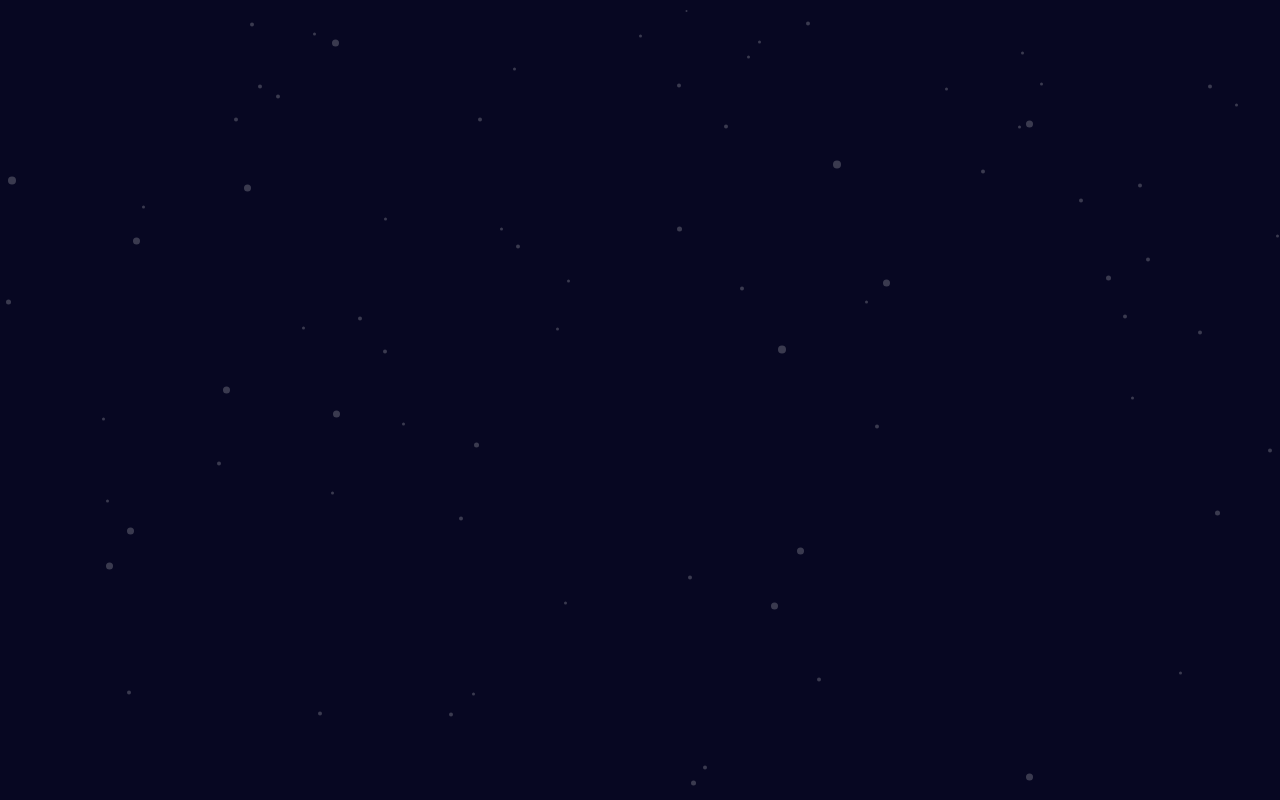
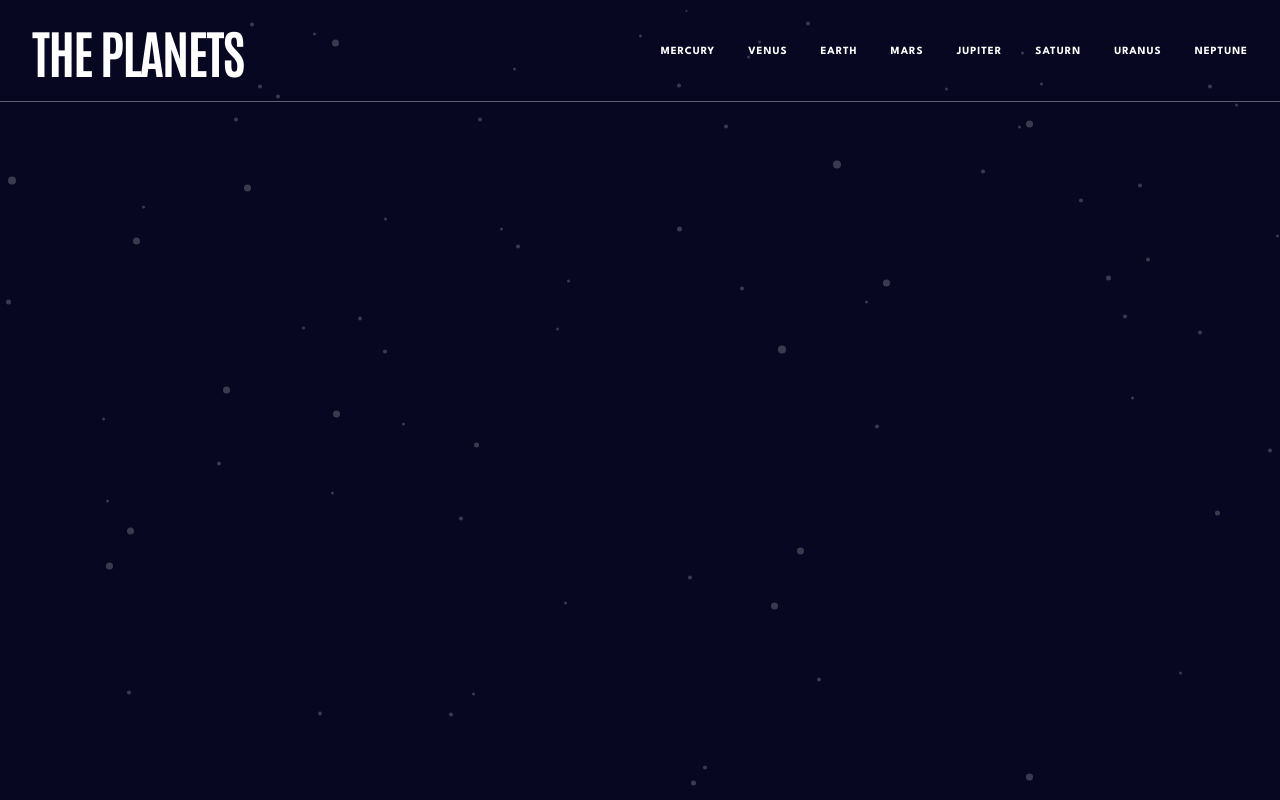
Before and after one commit to Mokalbari/planets-facts, a React (Vite) app: page / in a window 1280 px wide. Built offline with nearby package versions, Linux system fonts and the light colour scheme.

Commit message:
add navbar component

```diff
--- /dev/null
+++ b/src/components/Navbar.tsx
@@ -0,0 +1,37 @@
+import '../styles/Navbar.modules.css'
+
+const Navbar: React.FC = () => (
+  <header className="header flex-row">
+    <h2>The planets</h2>
+    <nav>
+      <menu className="header__menu flex-row">
+        <li>
+          <h4>Mercury</h4>
+        </li>
+        <li>
+          <h4>Venus</h4>
+        </li>
+        <li>
+          <h4>Earth</h4>
+        </li>
+        <li>
+          <h4>Mars</h4>
+        </li>
+        <li>
+          <h4>Jupiter</h4>
+        </li>
+        <li>
+          <h4>Saturn</h4>
+        </li>
+        <li>
+          <h4>Uranus</h4>
+        </li>
+        <li>
+          <h4>Neptune</h4>
+        </li>
+      </menu>
+    </nav>
+  </header>
+)
+
+export default Navbar
--- a/src/pages/App.tsx
+++ b/src/pages/App.tsx
@@ -1,5 +1,11 @@
-function App() {
-  return <></>
+import Navbar from '../components/Navbar'
+
+const App: React.FC = () => {
+  return (
+    <>
+      <Navbar />
+    </>
+  )
 }
 
 export default App
--- /dev/null
+++ b/src/styles/Navbar.modules.css
@@ -0,0 +1,14 @@
+.header {
+  align-items: center;
+  justify-content: space-between;
+  padding: 1.375rem 2rem;
+  border-bottom: 1px solid hsl(var(--clr-neutral-200) / 0.7);
+
+  .header__menu {
+    gap: 2.0625rem;
+
+    &:hover {
+      cursor: pointer;
+    }
+  }
+}
--- a/src/styles/index.css
+++ b/src/styles/index.css
@@ -24,7 +24,7 @@ body {
     center;
   font-family: var(--ff-main);
   font-size: 14px;
-  color: var(--clr-neutral-050);
+  color: hsl(var(--clr-neutral-050));
 }
 
 h1 {
```
